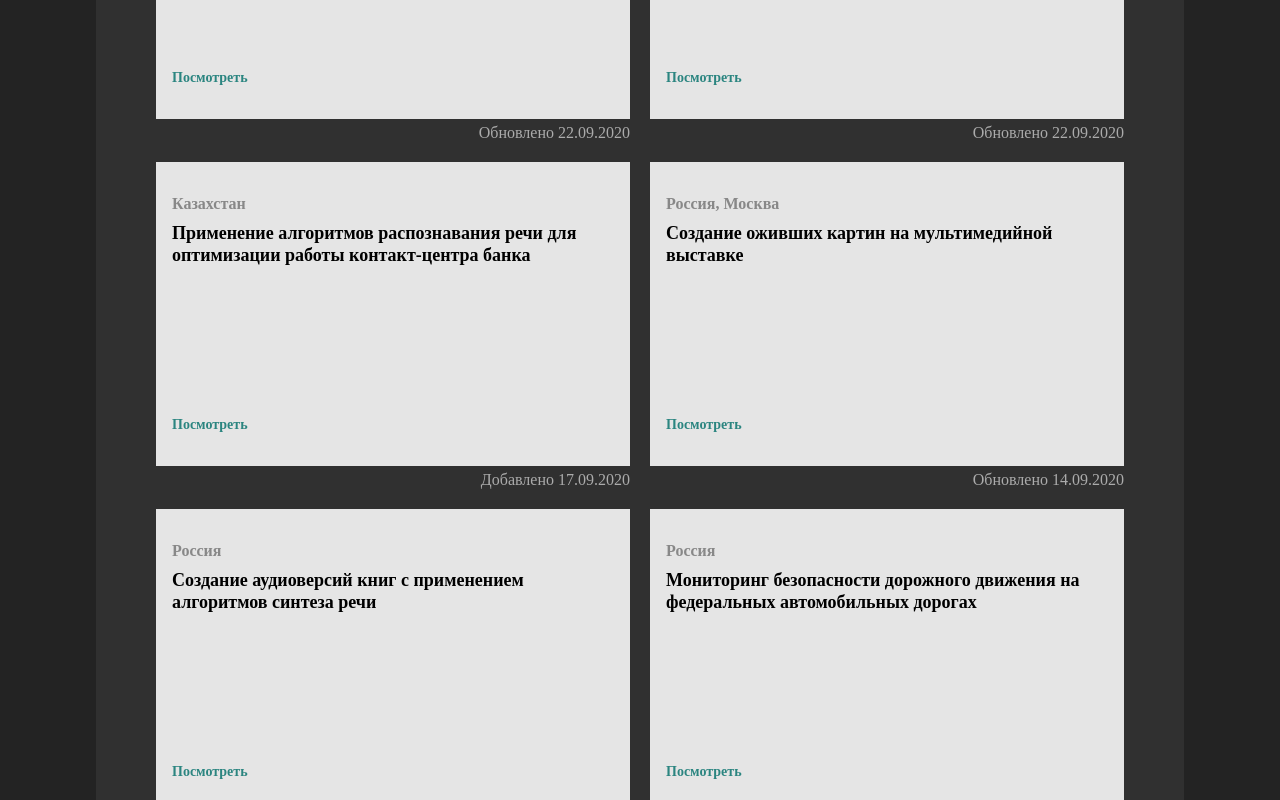
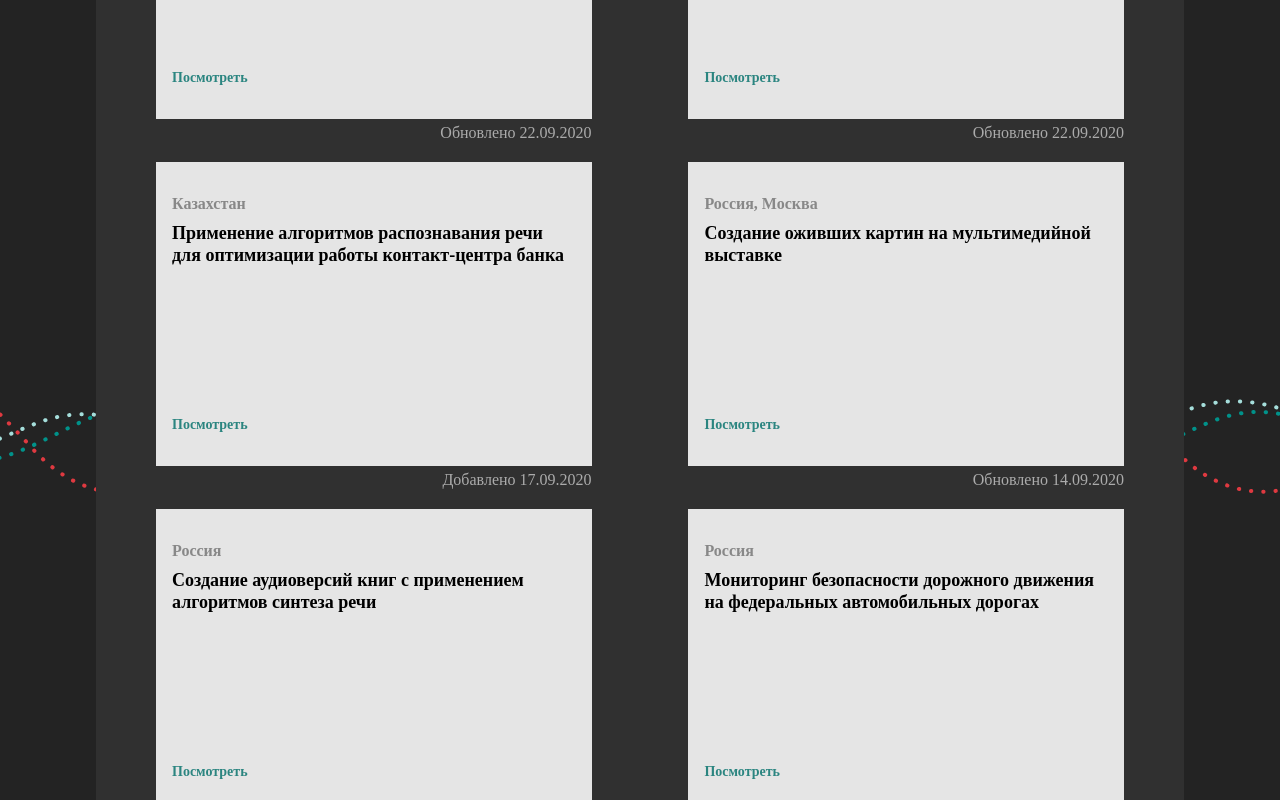
Before and after one commit to CrtdLunacy/list-with-articles, a Next.js app: page / in a window 1280 px wide. Shown: the part 660-1460 px from the top of the page. Built offline with nearby package versions, Linux system fonts and the light colour scheme.

Commit message:
fix css, change filter logic, fix console error

```diff
--- a/app/globals.css
+++ b/app/globals.css
@@ -26,39 +26,6 @@
   --font-xl: var(--font-weight-m) var(--font-size-xl) var(--font-mono);
 }
 
-@media (prefers-color-scheme: dark) {
-  :root {
-    --foreground-rgb: 255, 255, 255;
-    --background-start-rgb: 0, 0, 0;
-    --background-end-rgb: 0, 0, 0;
-
-    --primary-glow: radial-gradient(rgba(1, 65, 255, 0.4), rgba(1, 65, 255, 0));
-    --secondary-glow: linear-gradient(
-      to bottom right,
-      rgba(1, 65, 255, 0),
-      rgba(1, 65, 255, 0),
-      rgba(1, 65, 255, 0.3)
-    );
-
-    --tile-start-rgb: 2, 13, 46;
-    --tile-end-rgb: 2, 5, 19;
-    --tile-border: conic-gradient(
-      #ffffff80,
-      #ffffff40,
-      #ffffff30,
-      #ffffff20,
-      #ffffff10,
-      #ffffff10,
-      #ffffff80
-    );
-
-    --callout-rgb: 20, 20, 20;
-    --callout-border-rgb: 108, 108, 108;
-    --card-rgb: 100, 100, 100;
-    --card-border-rgb: 200, 200, 200;
-  }
-}
-
 * {
   box-sizing: border-box;
   padding: 0;
@@ -72,8 +39,9 @@ body {
 }
 
 body {
-  color: rgb(var(--foreground-rgb));
+  color: white;
   background: var(--bg-primary);
+  font-family: var(--font-mono);
 }
 
 a,
--- a/app/page.module.css
+++ b/app/page.module.css
@@ -1,5 +1,6 @@
 .main {
   display: flex;
+  position: relative;
   flex-direction: column;
   justify-content: space-between;
   align-items: center;
@@ -7,8 +8,19 @@
   min-height: 100vh;
 }
 
+.dots {
+  position: absolute;
+  width: 100%;
+  object-fit: cover;
+  top: 50%;
+  right: 0;
+  bottom: 0;
+  left: 0;
+}
+
 .frame {
   padding: 35px 60px;
+  z-index: 5;
   background-color: var(--bg-frame);
   border-radius: 30px;
 }
--- a/app/page.tsx
+++ b/app/page.tsx
@@ -3,6 +3,8 @@ import file from '../app/api/data.json';
 import {MediaGroupsModel} from "@/types/db.modal";
 import {sleep} from "@/helpers/sleep";
 import ArticlesWidget from "@/components/ArticlesWidget/ArticlesWidget";
+import Image from "next/image";
+import Dots from "@/public/dots.svg";
 
 
 export default async function Home() {
@@ -10,6 +12,7 @@ export default async function Home() {
 
   return (
     <main className={styles.main}>
+      <Image className={styles.dots} src={Dots} alt='dotsBachground'/>
       <ArticlesWidget data={file.data as MediaGroupsModel[]} />
     </main>
   )
--- a/components/Article/Article.module.css
+++ b/components/Article/Article.module.css
@@ -32,7 +32,6 @@
 
 .artBody {
   display: flex;
-  justify-content: center;
   gap: 20px;
   background-color: #2B8580;
   padding: 40px 40px;
--- a/components/ArticlesWidget/ArticlesWidget.tsx
+++ b/components/ArticlesWidget/ArticlesWidget.tsx
@@ -22,8 +22,15 @@ const ArticlesWidget = ({data}: ArticlesWidgetProps) => {
   const [filtred, setFiltred] = useState<string[]>([]);
 
   const handleClickFilter = useCallback((e: React.MouseEvent<HTMLButtonElement, MouseEvent>) => {
-    const newFilter = Array.from(new Set([...filtred, e.currentTarget.innerText]));
-    setFiltred(newFilter);
+    if(filtred.find(item => item === e.currentTarget.innerText) !== undefined) {
+      const newFilter = filtred.filter(item => item !== e.currentTarget.innerText);
+      setFiltred(newFilter);
+      console.log(newFilter);
+    } else {
+      const newFilter = [...filtred, e.currentTarget.innerText];
+      setFiltred(newFilter);
+      console.log(newFilter)
+    }
   }, [filtred]);
 
   useEffect(() => {
@@ -31,6 +38,8 @@ const ArticlesWidget = ({data}: ArticlesWidgetProps) => {
       let newData = filtred.map(item => Array.from(data).filter(el => el.application === item));
       let newBase = ([] as MediaGroupsModel[]).concat(...newData);
       setBase(newBase);
+    } else {
+      setBase(Array.from(data))
     }
   }, [filtred, data])
 
@@ -64,7 +73,9 @@ const ArticlesWidget = ({data}: ArticlesWidgetProps) => {
       </div>
 
       {/*блок данных*/}
-      <CardList data={base} />
+      <CardList
+        data={base}
+      />
     </div>
   );
 };
--- a/components/Card/CardItem.module.css
+++ b/components/Card/CardItem.module.css
@@ -38,8 +38,7 @@
 
 @media only screen and (max-width: 1370px) {
   .cardWrapper {
-    width:35%;
-    flex-grow: 1;
+    width:45%;
   }
 }
 
--- a/components/CardList/CardList.module.css
+++ b/components/CardList/CardList.module.css
@@ -6,7 +6,8 @@
 
 .listWrapper {
   display: flex;
-  margin: 0 auto;
+  width: 100%;
+  justify-content: space-between;
   flex-wrap: wrap;
   gap: 20px;
 }
@@ -74,8 +75,9 @@
   border-right: 3px solid #A5DEDB;
 }
 
-@media only screen and (max-width: 768px) {
+@media only screen and (max-width: 1370px) {
   .listWrapper {
-
+    flex-wrap: wrap;
+    justify-content: space-between;
   }
 }
--- a/components/CardList/CardList.tsx
+++ b/components/CardList/CardList.tsx
@@ -7,6 +7,7 @@ import React, {useEffect, useRef, useState} from "react";
 import Modal from "@/components/Modal/Modal";
 import { useSearchParams } from 'next/navigation';
 import Article from "@/components/Article/Article";
+import {nanoid} from "nanoid";
 
 interface CardProps {
   data: MediaGroupsModel[];
@@ -19,18 +20,15 @@ const CardList = ({data}: CardProps) => {
   const [hideState, setHideState] = useState(false);
   const searchParams = useSearchParams();
   const article = searchParams.get('article') || null;
-  const ref: any = useRef();
-
-  const observer = new ResizeObserver((entries) => {
-    const { width } = entries[0].contentRect;
-    if(width < 800) setIsMobile(true)
-  });
-
-  const observerRef = useRef(observer);
 
   useEffect(() => {
-    observerRef.current.observe(ref.current);
-    }, [observerRef]);
+    const observer = new ResizeObserver((entries) => {
+      const { width } = entries[0].contentRect;
+      if(width < 800) setIsMobile(true)
+    });
+
+    observer.observe(document.body);
+    }, []);
 
   useEffect(() => {
     if(data.length < 8) {
@@ -60,7 +58,7 @@ const CardList = ({data}: CardProps) => {
   }
 
   return (
-    <div className={styles.listModule} ref={ref}>
+    <div className={styles.listModule}>
       {article && (
         <Modal>
           <Article data={data}/>
@@ -69,13 +67,13 @@ const CardList = ({data}: CardProps) => {
       <div className={styles.listWrapper}>
         {articles.map(item => (
               <CardItem
-                key={item.id}
+                key={nanoid()}
                 item={item}
               />
         ))}
       </div>
 
-      {articles.length >= 8 && !hideState &&  (
+      {articles.length >= 8 && !hideState && !isMobile &&  (
         <button
           className={styles.left}
           onClick={isMobile ? handleClickToShow : handleClickToShowMobile}
@@ -94,6 +92,16 @@ const CardList = ({data}: CardProps) => {
           <span className={styles.right}></span>
         </button>
       )}
+
+      {isMobile && !hideState && (
+        <button
+          className={styles.left}
+          onClick={handleClickToShowMobile}
+        >
+          ПОКАЗАТЬ ЕЩЕ
+          <span className={styles.right}></span>
+        </button>
+      )}
     </div>
   );
 };
--- a/components/FilterItem/FilterItem.tsx
+++ b/components/FilterItem/FilterItem.tsx
@@ -1,6 +1,6 @@
 'use client'
 
-import React, {Dispatch, SetStateAction, useState} from 'react';
+import React from 'react';
 import styles from './FilterItem.module.css';
 interface FilterItemProps {
   item: string;
@@ -12,7 +12,7 @@ const FilterItem = ({item, onClick}: FilterItemProps) => {
 
   return (
     <button
-      className={styles.filter}
+      className={`${styles.filter}`}
       onClick={onClick}
     >
       {item}
```
Also changed, not shown: public/dots.svg (added).
